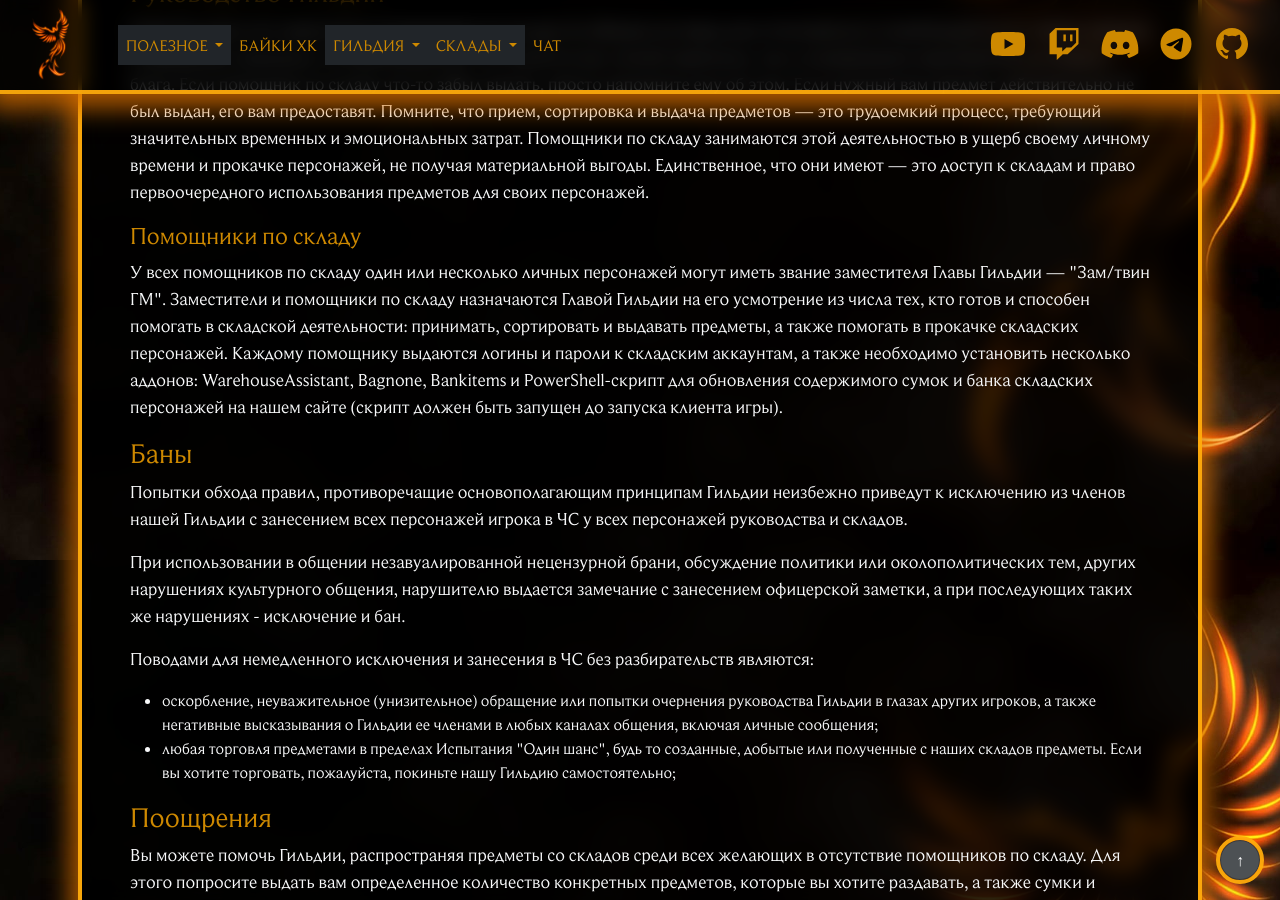
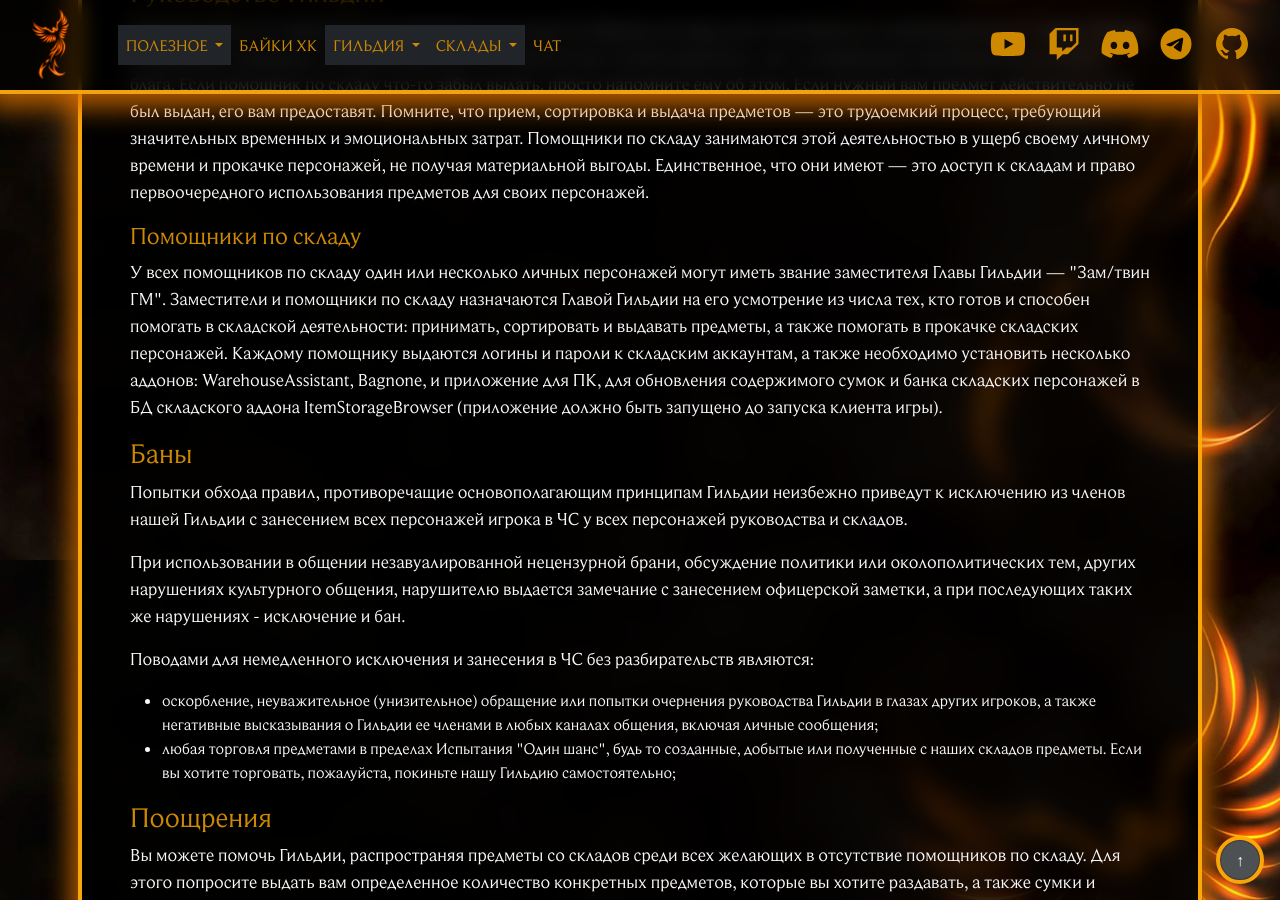
Before and after one commit to Phoenix-Guilds/phoenix-guilds.github.io, a Jekyll site: the page built from nest/guild/politics.html, in a window 1280 px wide and 900 px high, scrolled down 1240 px. Built offline with Jekyll 4.4.1, drawn with Linux system fonts in a browser that asks for light colours; nearby versions of some CDN libraries; library files that are not in the unit come from our copies.

Commit message:
Update politics page

```diff
--- a/nest/guild/politics.html
+++ b/nest/guild/politics.html
@@ -30,31 +30,20 @@ title: Правила
           Мы не исключаем из Гильдии за долгое отсутствие до тех пор, пока количество членов не превысит 900. Однако наша Гильдия позиционирует себя как
           ХК-гильдия, поэтому все игроки 80 уровня, желающие участвовать в рейдах, могут перейти в нашу старшую Гильдию
           <!-- <a href="https://phoenix-guilds.github.io/" target="_blank" rel="noopener noreferrer"> -->True Phoenix (x5)<!-- </a> -->
-          или в любую другую по своему усмотрению. В будущем планируется ввести правило, согласно которому все персонажи 80 уровня и их твины будут переводиться
-          в Гильдию True Phoenix.
+          или в любую другую по своему усмотрению. В будущем планируется ввести правило, согласно которому все персонажи 80 уровня и их твины будут переводиться в Гильдию True Phoenix.
         </p>
         <p>
-          Все предметы, хранящиеся на складах Гильдии, выдаются без ограничений и привилегий всем желающим, независимо от того, являются ли они членами Гильдии
-          или нет. Однако для членов Гильдии предусмотрены <a href="#rewards">Поощрения</a>.
+          Все предметы, хранящиеся на складах Гильдии, выдаются без ограничений и привилегий всем желающим, независимо от того, являются ли они членами Гильдии или нет. Однако для членов Гильдии предусмотрены <a href="#rewards">Поощрения</a>.
         </p>
 
         <h3 id="leadership"><a href="#leadership">Руководство Гильдии</a></h3>
         <p>
-          Глава Гильдии и его заместители (помощники по складу) не обязаны ни перед кем отчитываться и освобождаются от любых упреков и обвинений, связанных с
-          их деятельностью. Это касается как личной переписки, так и планирования мероприятий для общего блага. Если помощник по складу что-то забыл выдать,
-          просто напомните ему об этом. Если нужный вам предмет действительно не был выдан, его вам предоставят. Помните, что прием, сортировка и выдача
-          предметов — это трудоемкий процесс, требующий значительных временных и эмоциональных затрат. Помощники по складу занимаются этой деятельностью в ущерб
-          своему личному времени и прокачке персонажей, не получая материальной выгоды. Единственное, что они имеют — это доступ к складам и право
-          первоочередного использования предметов для своих персонажей.
+          Глава Гильдии и его заместители (помощники по складу) не обязаны ни перед кем отчитываться и освобождаются от любых упреков и обвинений, связанных с их деятельностью. Это касается как личной переписки, так и планирования мероприятий для общего блага. Если помощник по складу что-то забыл выдать, просто напомните ему об этом. Если нужный вам предмет действительно не был выдан, его вам предоставят. Помните, что прием, сортировка и выдача предметов — это трудоемкий процесс, требующий значительных временных и эмоциональных затрат. Помощники по складу занимаются этой деятельностью в ущерб своему личному времени и прокачке персонажей, не получая материальной выгоды. Единственное, что они имеют — это доступ к складам и право первоочередного использования предметов для своих персонажей.
         </p>
 
         <h4 id="warehouseAssistants"><a href="#warehouseAssistants">Помощники по складу</a></h4>
         <p>
-          У всех помощников по складу один или несколько личных персонажей могут иметь звание заместителя Главы Гильдии — "Зам/твин ГМ". Заместители и помощники
-          по складу назначаются Главой Гильдии на его усмотрение из числа тех, кто готов и способен помогать в складской деятельности: принимать, сортировать и
-          выдавать предметы, а также помогать в прокачке складских персонажей. Каждому помощнику выдаются логины и пароли к складским аккаунтам, а также
-          необходимо установить несколько аддонов: WarehouseAssistant, Bagnone, Bankitems и PowerShell-скрипт для обновления содержимого сумок и банка складских
-          персонажей на нашем сайте (скрипт должен быть запущен до запуска клиента игры).
+          У всех помощников по складу один или несколько личных персонажей могут иметь звание заместителя Главы Гильдии — "Зам/твин ГМ". Заместители и помощники по складу назначаются Главой Гильдии на его усмотрение из числа тех, кто готов и способен помогать в складской деятельности: принимать, сортировать и выдавать предметы, а также помогать в прокачке складских персонажей. Каждому помощнику выдаются логины и пароли к складским аккаунтам, а также необходимо установить несколько аддонов: WarehouseAssistant, Bagnone, и приложение для ПК, для обновления содержимого сумок и банка складских персонажей в БД складского аддона ItemStorageBrowser (приложение должно быть запущено до запуска клиента игры).
         </p>
 
         <h3 id="bans"><a href="#bans">Баны</a></h3>
```
